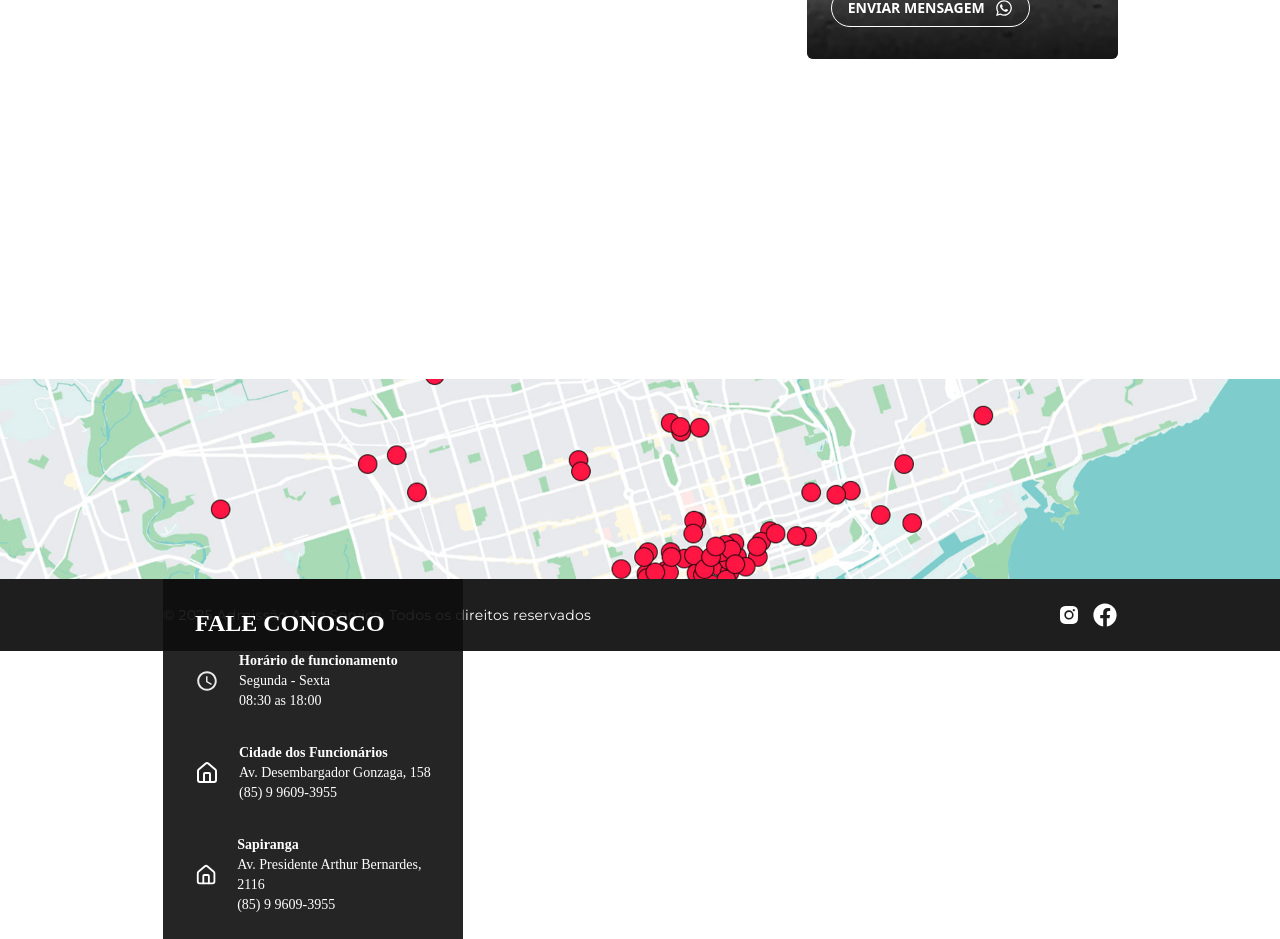
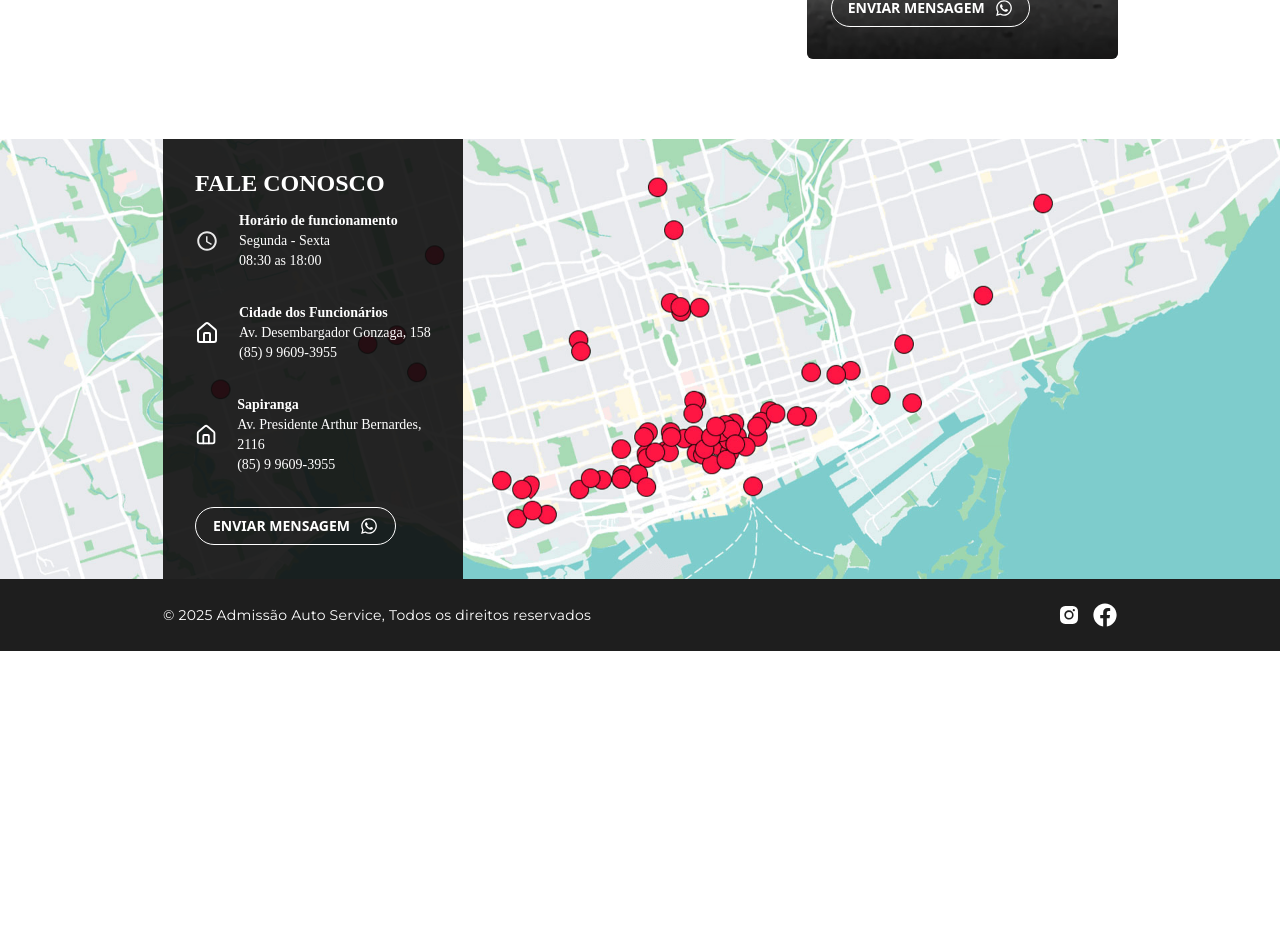
Before and after one commit to agilitycreative/admissao-auto-service, a Next.js app: page / in a window 1280 px wide. Shown: the part 3760-4699 px from the top of the page. After the commit the page ends 4411 px from the top, so only its background shows below. Built offline with nearby package versions, Linux system fonts and the light colour scheme.

Commit message:
fix: contactSection

```diff
--- a/src/components/ContactSection.tsx
+++ b/src/components/ContactSection.tsx
@@ -16,11 +16,18 @@ interface ContactSectionProps {
 
 const ContactSection: React.FC<ContactSectionProps> = ({ contactInfo }) => (
   <section className="-mx-4 w-[100vw] max-w-none">
-    <div className="flex flex-col-reverse sm:relative w-full sm:h-[440px]">
-      {/* Container para respeitar max-width */}
-      <div className="w-full max-w-[954px] mx-auto relative">
-        {/* Caixa de texto */}
-        <div className="w-full sm:w-[300px] z-50 h-auto sm:h-[440px] bg-secondary-dark bg-opacity-90 py-6 px-8 sm:absolute sm:top-0 sm:left-0 sm:mx-0 sm:my-0">
+    {/*
+      Layout:
+      - Mobile (<sm): Coluna vertical. Caixa de texto em cima, imagem embaixo.
+      - Desktop (sm+): Container vira `relative`. A caixa de texto fica em um
+        container `absolute` que flutua sobre a imagem, alinhado pela `max-w`.
+    */}
+    <div className="flex flex-col sm:block sm:relative sm:h-[440px]">
+      {/* Container da Caixa de Texto (em desktop, vira um overlay) */}
+      <div className="w-full sm:absolute sm:inset-0 sm:z-10">
+        <div className="h-full max-w-[954px] mx-auto sm:relative">
+          {/* Caixa de Texto */}
+          <div className="w-full sm:w-[300px] sm:h-full bg-secondary-dark bg-opacity-90 py-6 px-8">
             <h2 className="font-['Montserrat-Bold'] font-bold text-primary-contrast text-2xl leading-10">
               FALE CONOSCO
             </h2>
@@ -48,14 +55,15 @@ const ContactSection: React.FC<ContactSectionProps> = ({ contactInfo }) => (
             </Button>
           </div>
         </div>
-      {/* Imagem */}
-      <div className="relative w-full h-96 md:h-[200px] sm:h-full md:mt-4 sm:mt-0">
+      </div>
+
+      {/* Container da Imagem */}
+      <div className="relative w-full h-96 sm:h-full">
         <Image
           src="/images/maps.png"
           alt="Contact background"
-          width={800}
-          height={200}
-          className="object-cover w-full h-full sm:fill sm:absolute sm:inset-0"
+          fill
+          className="object-cover"
           priority
         />
       </div>
```
Lines whose indentation alone changed are shown as unchanged.
